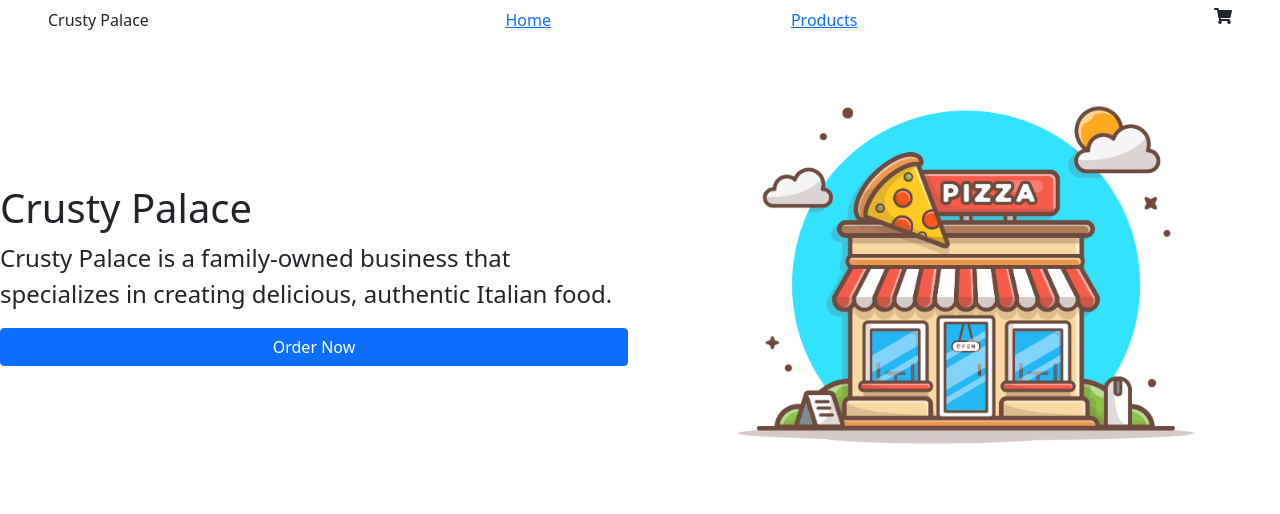
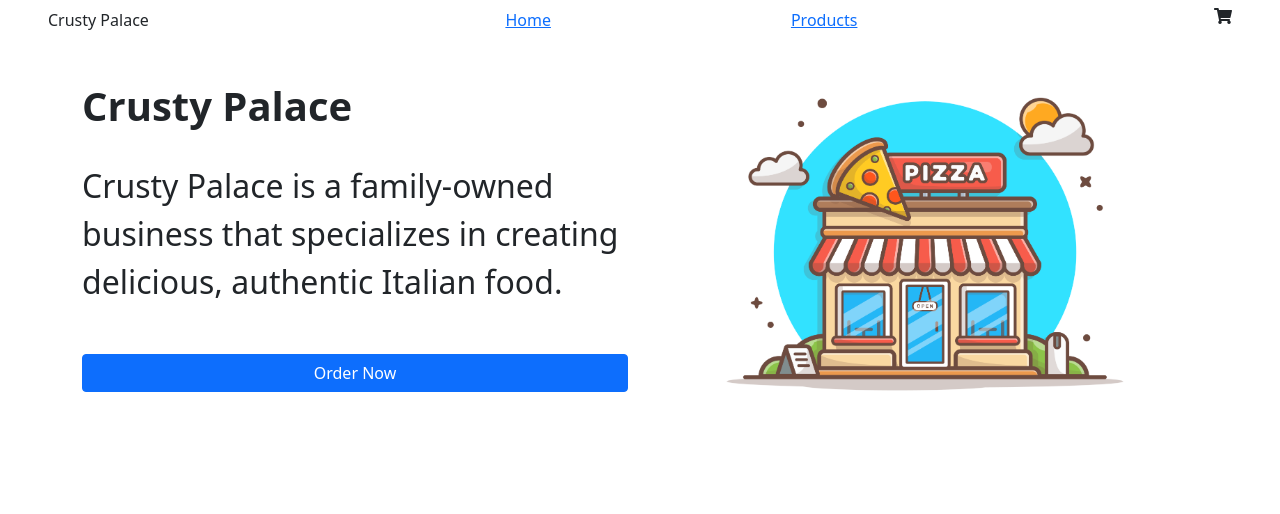
Before and after one commit to bryanbill/crusty, a plain HTML site: page index.html in a window 1280 px wide. Drawn offline with nearby package versions, Linux system fonts and the light colour scheme.

Commit message:
feat:layout - flexible hero section

```diff
--- a/css/index.css
+++ b/css/index.css
@@ -8,6 +8,7 @@ body {
   height: 100%;
   scroll-behavior: smooth;
 }
+
 .hero-text {
   display: flex;
   max-height: 100%;
@@ -16,3 +17,6 @@ body {
   justify-content: center;
   font-size: 1.5rem;
 }
+.hero {
+
+}
--- a/index.html
+++ b/index.html
@@ -35,20 +35,24 @@
     </header>
     <!-- Start Hero Section -->
     <section class="hero">
+      <div class="container">
         <div class="row">
           <div class="col-md-6">
+            <div class="wrapper">
               <div class="hero-text">
-            <h1>Crusty Palace</h1>
-            <p>
+                <h1 class="fs-1 fw-bold my-2">Crusty Palace</h1>
+                <p class="fs-2 my-4">
                   Crusty Palace is a family-owned business that specializes in
                   creating delicious, authentic Italian food.
                 </p>
-            <a href="#" class="btn btn-primary"> Order Now </a>
+                <a href="#" class="btn btn-primary my-4"> Order Now </a>
+              </div>
             </div>
           </div>
           <div class="col-md-6">
             <div class="hero-image">
               <img src="./assets/pizza-shop.png" alt="" class="img-fluid" />
+            </div>
           </div>
         </div>
       </div>
```
Lines whose indentation alone changed are shown as unchanged.
